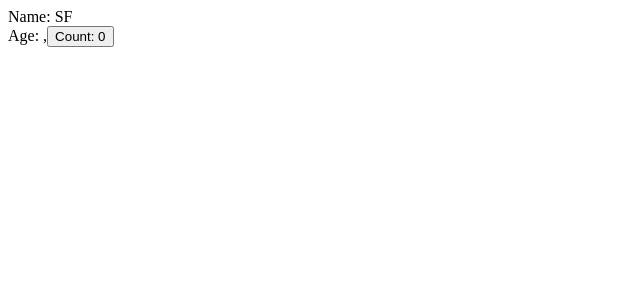
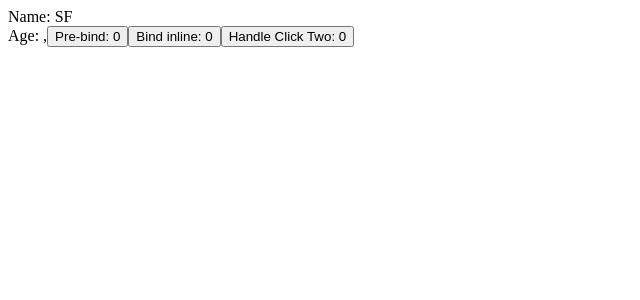
Before and after one commit to azizali/react-sf, a React (Create React App) app: page / in a window 1280 px wide. Shown: the top 300 px of the page, without its empty margins (0-640 px from the left). Built offline with nearby package versions, Linux system fonts and the light colour scheme.

Commit message:
Three ways to bind `this` reference to method

```diff
--- a/src/Score/Counter.jsx
+++ b/src/Score/Counter.jsx
@@ -7,6 +7,26 @@ export default class Counter extends React.Component {
       count: 0,
       name: 'SF'
     }
+    // Way #1 Pre-binding `this` in key constructor
+    this.handleClick = this.handleClick.bind(this);
+  }
+
+  handleClickTwo = ()=>{
+    this.setState((prevState, prevProp)=>{
+      return {
+        count: prevState.count + 1,
+        age: 12,
+      }
+    });
+  }
+
+  handleClick(){
+      this.setState((prevState, prevProp)=>{
+        return {
+          count: prevState.count + 1,
+          age: 12,
+        }
+      });
   }
 
   render(){
@@ -15,33 +35,18 @@ export default class Counter extends React.Component {
       <>
         Name: {this.state.name} <br/>
         Age: {this.state.age},
-        <button onClick={()=>{
-          // The wrong way to update state
-          // this.state.count = this.state.count + 1
+        <button onClick={this.handleClick}>
+          Pre-bind: {this.state.count}
+        </button>
+        {/* // Way #2 */}
+        <button onClick={this.handleClick.bind(this)}>
+          Bind inline: {this.state.count}
+        </button>
 
-          // Right way to update state
-          // this.setState({
-          //   count: this.state.count + 1,
-          //   age: 12,
-          // });
+        <button onClick={this.handleClickTwo}>
+          Handle Click Two: {this.state.count}
+        </button>
 
-          console.log('Count before', this.state.count);
-          // Use callback function in this.setState
-          // if your new state replies on prevState or prevProp
-          this.setState((prevState, prevProp)=>{
-            return {
-              count: prevState.count + 1,
-              age: 12,
-            }
-          }, ()=>{
-            console.log('done callback', this.state.count);
-          });
-
-          console.log('Count after', this.state.count);
-
-        }}>
-          Count: {this.state.count}
-        </button>
       </>
     )
   }
```
